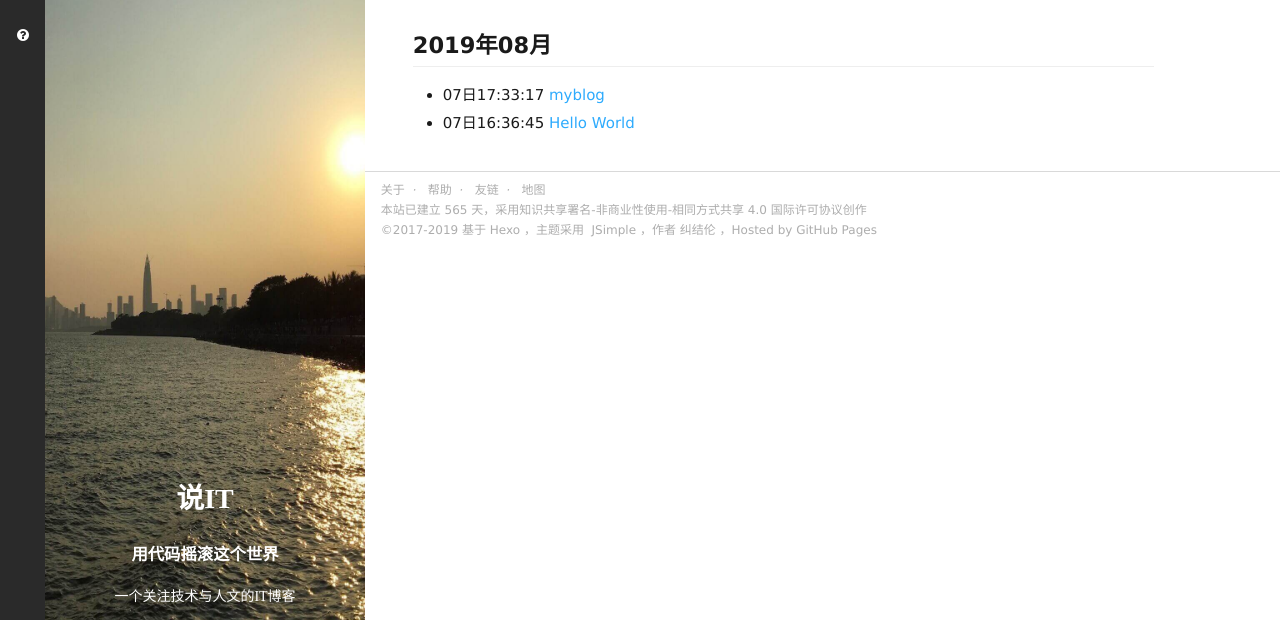
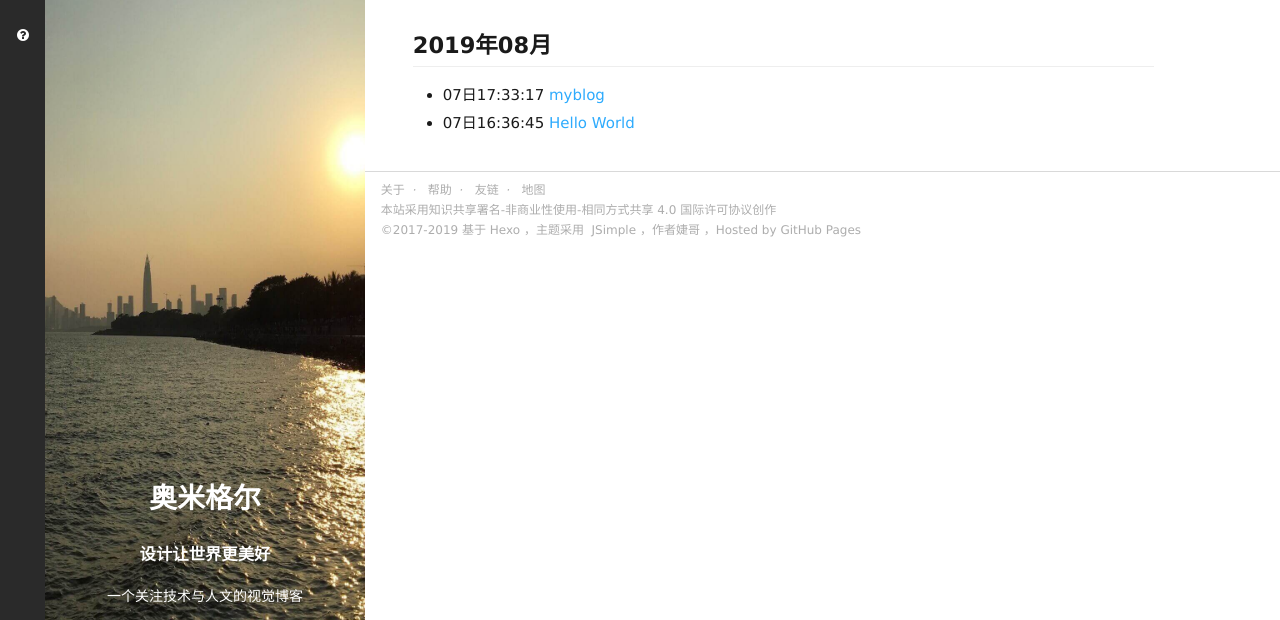
Before and after one commit to amigall/amigall, a plain HTML site: page archives/index.html in a window 1280 px wide. Shown: the part 122-742 px from the top of the page. Drawn offline with Linux system fonts and the light colour scheme; no server answers.

Commit message:
Site updated: 2019-08-08 14:56:46

```diff
--- a/archives/index.html
+++ b/archives/index.html
@@ -76,9 +76,9 @@
     <div class="cover-img"></div>
     <div class="cover-info">
 
-        <h1 class="cover-siteName">说IT</h1>
-        <h3 class="cover-siteTitle">用代码摇滚这个世界</h3>
-        <p class="cover-siteDesc">一个关注技术与人文的IT博客</p>
+        <h1 class="cover-siteName">奥米格尔</h1>
+        <h3 class="cover-siteTitle">设计让世界更美好</h3>
+        <p class="cover-siteDesc">一个关注技术与人文的视觉博客</p>
         <div class="cover-sns">
 
     &nbsp;&nbsp;<div class="btn btn-telegram">
@@ -175,10 +175,10 @@
             <a href="/sitemap.xml" title="地图">地图</a>
         </p>
         <p>
-            本站已建立&nbsp<a href="/timeline" id="siteBuildingTime"></a>&nbsp天，<a href="https://creativecommons.org/licenses/by-nc-sa/4.0/" target="_blank" rel="licence">采用知识共享署名-非商业性使用-相同方式共享 4.0 国际许可协议创作</a><br>
+        <a href="https://creativecommons.org/licenses/by-nc-sa/4.0/" target="_blank" rel="licence">本站采用知识共享署名-非商业性使用-相同方式共享 4.0 国际许可协议创作</a><br>
             ©2017-<span id="cpYear"></span> 基于&nbsp<a href="http://hexo.io" target="_blank" rel="nofollow">Hexo</a>
             ，主题采用&nbsp&nbsp<a href="https://github.com/tangkunyin/hexo-theme-jsimple" target="_blank" rel="bookmark">JSimple</a>
-            ，作者&nbsp<a href="https://shuoit.net" target="_blank" rel="friend">纠结伦</a>
+            ，作者婕哥
             ，Hosted by <a href="https://pages.github.com/" target="_blank" rel="nofollow">GitHub Pages</a>
         </p>
     </div>
```
